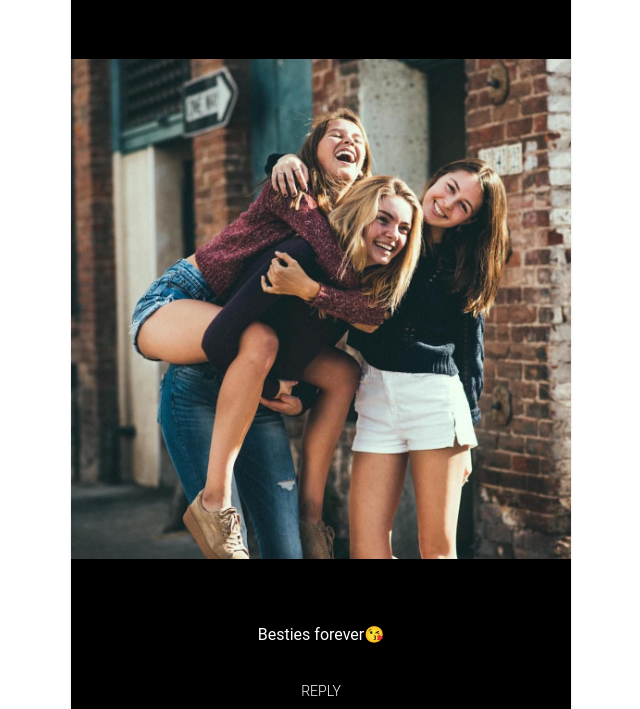
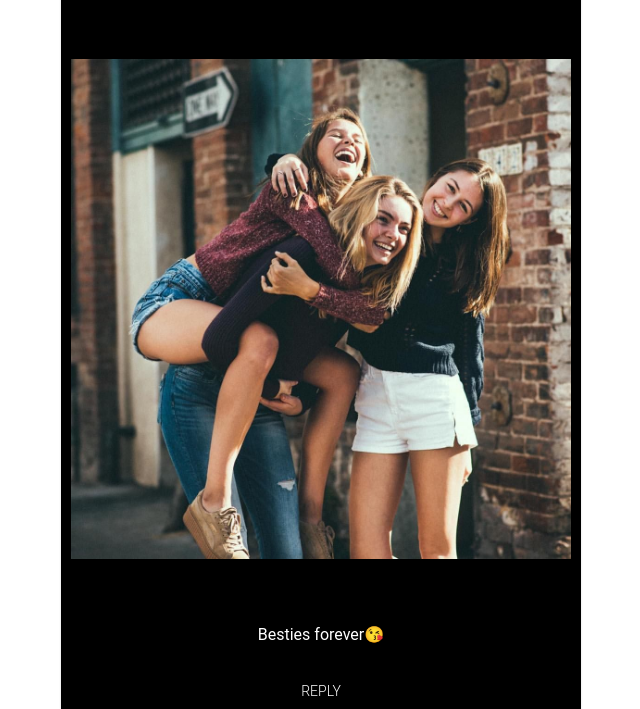
Before and after one commit to jessicavaz16/status, a plain HTML site: page index.html in a window 1280 px wide. Shown: the part 91-800 px from the top of the page, without its empty margins (319-959 px from the left). Drawn offline with Linux system fonts and the light colour scheme.

Commit message:
Update style.css

```diff
--- a/style.css
+++ b/style.css
@@ -20,8 +20,9 @@ h5 {
 }
 
 .wrap-container{
-  width: 500px;
+  width: 520px;
   margin: auto;
+  position: relative;
 }
 
 .container {
```
